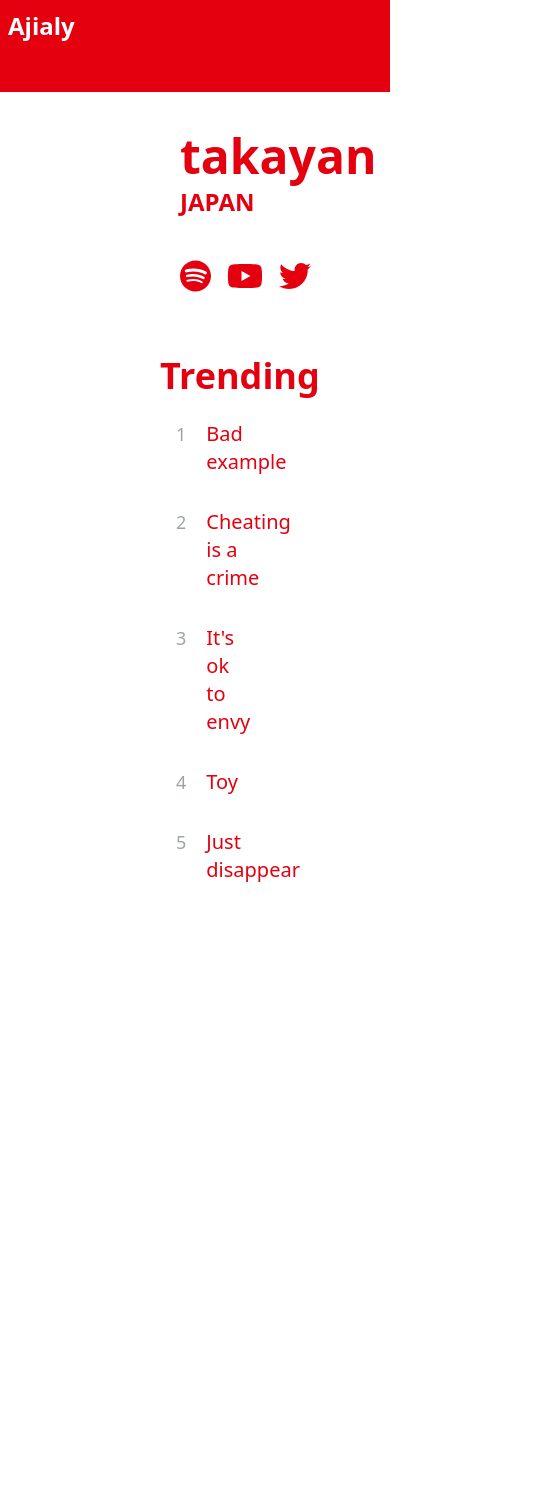
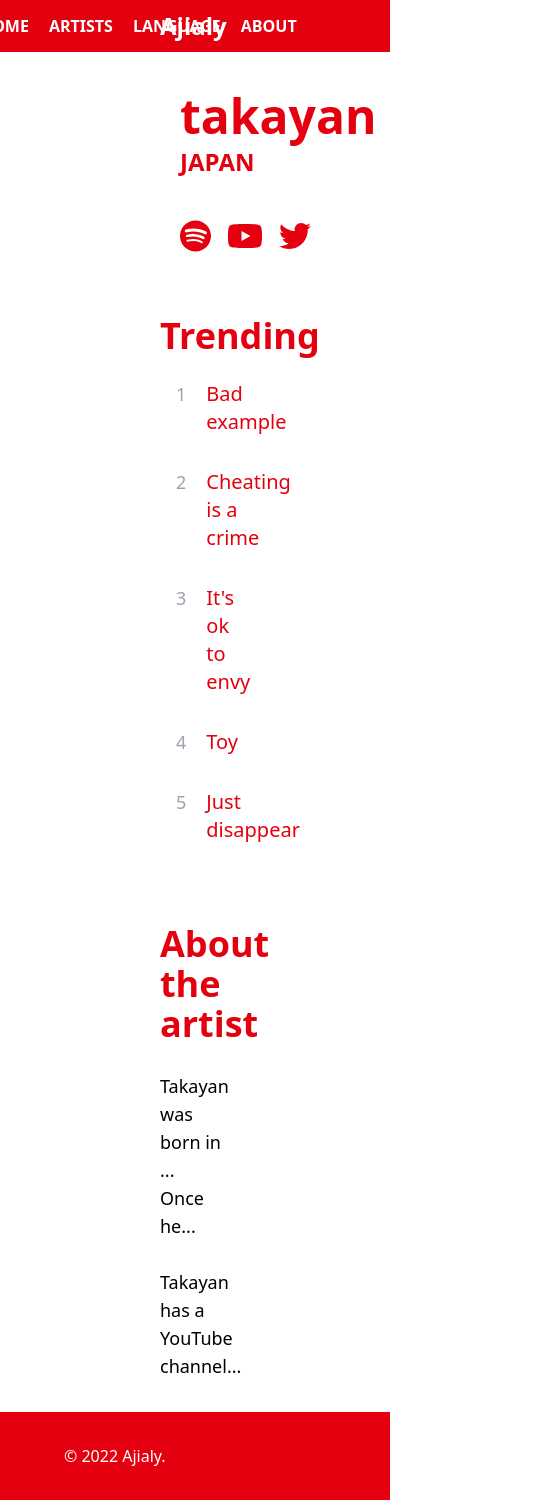
Before and after one commit to gabsschrodinger/ajialy-web-client, an Angular app: page /artist in a window 390 px wide. Shown: the whole page, 547 px wide, since content can reach past the window. Before the commit the page ends 900 px from the top, so only its background shows below. Built offline with nearby package versions, Linux system fonts and the light colour scheme.

Commit message:
Improves artist mock page, creates footer component

```diff
--- a/src/app/app.component.html
+++ b/src/app/app.component.html
@@ -3,3 +3,5 @@
 <div class="content container mx-auto px-40 pt-10" role="main">
   <router-outlet></router-outlet>
 </div>
+
+<app-footer></app-footer>
--- a/src/app/app.module.ts
+++ b/src/app/app.module.ts
@@ -6,9 +6,10 @@ import { NavbarComponent } from './components/navbar/navbar.component';
 import { HomeComponent } from './pages/home/home.component';
 import { ArtistComponent } from './pages/artist/artist.component';
 import { FontAwesomeModule } from '@fortawesome/angular-fontawesome';
+import { FooterComponent } from './components/footer/footer.component';
 
 @NgModule({
-  declarations: [AppComponent, NavbarComponent, HomeComponent, ArtistComponent],
+  declarations: [AppComponent, NavbarComponent, HomeComponent, ArtistComponent, FooterComponent],
   imports: [BrowserModule, AppRoutingModule, FontAwesomeModule],
   providers: [],
   bootstrap: [AppComponent],
--- /dev/null
+++ b/src/app/components/footer/footer.component.html
@@ -0,0 +1,3 @@
+<div class="mt-8 px-16 py-8 bg-app-red text-white">
+  <div>&copy; 2022 Ajialy.</div>
+</div>
--- /dev/null
+++ b/src/app/components/footer/footer.component.ts
@@ -0,0 +1,15 @@
+import { Component, OnInit } from '@angular/core';
+
+@Component({
+  selector: 'app-footer',
+  templateUrl: './footer.component.html',
+  styleUrls: ['./footer.component.css']
+})
+export class FooterComponent implements OnInit {
+
+  constructor() { }
+
+  ngOnInit(): void {
+  }
+
+}
--- a/src/app/components/navbar/navbar.component.html
+++ b/src/app/components/navbar/navbar.component.html
@@ -1,13 +1,13 @@
-<nav class="bg-app-red border-gray-200 px-2 sm:px-4 py-2.5 flex">
+<nav
+  class="bg-app-red border-gray-200 sm:px-4 py-2.5 flex container mx-auto px-40"
+>
   <p
     class="text-white font-bold text-2xl hover:cursor-pointer"
     [routerLink]="['/']"
   >
     Ajialy
   </p>
-  <div
-    class="container flex flex-wrap justify-between items-center mr-auto ml-96"
-  >
+  <div class="flex items-center w-full justify-end">
     <p
       class="text-white font-bold text-base hover:cursor-pointer"
       [routerLink]="['/']"
@@ -15,11 +15,16 @@
       HOME
     </p>
     <p
-      class="text-white font-bold text-base hover:cursor-pointer"
+      class="text-white font-bold text-base hover:cursor-pointer ml-5"
       [routerLink]="['/artist']"
     >
       ARTISTS
     </p>
-    <p class="text-white font-bold text-base hover:cursor-pointer">LANGUAGE</p>
+    <p class="text-white font-bold text-base hover:cursor-pointer ml-5">
+      LANGUAGE
+    </p>
+    <p class="text-white font-bold text-base hover:cursor-pointer ml-5">
+      ABOUT
+    </p>
   </div>
 </nav>
--- a/src/app/pages/artist/artist.component.html
+++ b/src/app/pages/artist/artist.component.html
@@ -39,29 +39,35 @@
   <h2 class="text-4xl text-app-red font-bold">Trending</h2>
 
   <div
-    class="flex p-4 mt-2 hover:cursor-pointer hover:bg-slate-100 duration-300"
+    class="flex p-4 mt-2 hover:cursor-pointer hover:bg-slate-200 duration-300"
   >
     <p class="text-lg text-gray-400">1</p>
     <p class="ml-5 text-xl text-app-red">Bad example</p>
   </div>
 
-  <div class="flex p-4 hover:cursor-pointer hover:bg-slate-100 duration-300">
+  <div class="flex p-4 hover:cursor-pointer hover:bg-slate-200 duration-300">
     <p class="text-lg text-gray-400">2</p>
     <p class="ml-5 text-xl text-app-red">Cheating is a crime</p>
   </div>
 
-  <div class="flex p-4 hover:cursor-pointer hover:bg-slate-100 duration-300">
+  <div class="flex p-4 hover:cursor-pointer hover:bg-slate-200 duration-300">
     <p class="text-lg text-gray-400">3</p>
     <p class="ml-5 text-xl text-app-red">It's ok to envy</p>
   </div>
 
-  <div class="flex p-4 hover:cursor-pointer hover:bg-slate-100 duration-300">
+  <div class="flex p-4 hover:cursor-pointer hover:bg-slate-200 duration-300">
     <p class="text-lg text-gray-400">4</p>
     <p class="ml-5 text-xl text-app-red">Toy</p>
   </div>
 
-  <div class="flex p-4 hover:cursor-pointer hover:bg-slate-100 duration-300">
+  <div class="flex p-4 hover:cursor-pointer hover:bg-slate-200 duration-300">
     <p class="text-lg text-gray-400">5</p>
     <p class="ml-5 text-xl text-app-red">Just disappear</p>
   </div>
 </section>
+
+<section class="mt-16">
+  <h2 class="text-4xl text-app-red font-bold">About the artist</h2>
+
+  <div [innerText]="about" class="text-lg"></div>
+</section>
--- a/src/app/pages/artist/artist.component.ts
+++ b/src/app/pages/artist/artist.component.ts
@@ -14,12 +14,19 @@ export class ArtistComponent implements OnInit {
   image =
     'https://akamai.sscdn.co/letras/338x298/fotos/f/5/0/4/f50463517748ddaebd314419cf365203.jpg';
   country = 'JAPAN';
-  spotifyUrl = 'https://open.spotify.com/artist/79JgYJHiBUZcvYqOC5Zufn'
-  youtubeUrl = 'https://www.youtube.com/channel/UCHGGjDM6Z7nq5qBIPzn1D7Q'
-  twitterUrl = 'https://twitter.com/takayan_gorizal'
+  spotifyUrl = 'https://open.spotify.com/artist/79JgYJHiBUZcvYqOC5Zufn';
+  youtubeUrl = 'https://www.youtube.com/channel/UCHGGjDM6Z7nq5qBIPzn1D7Q';
+  twitterUrl = 'https://twitter.com/takayan_gorizal';
   spotifyIcon = faSpotify;
   youtubeIcon = faYoutube;
   twitterIcon = faTwitter;
+
+  about = `
+  Takayan was born in ...
+  Once he...
+
+  Takayan has a YouTube channel...
+  `;
 
   constructor() {}
 
```
Also changed, not shown: src/app/components/footer/footer.component.css (added), 1 other file (tests, documents, lock files or other folders).
